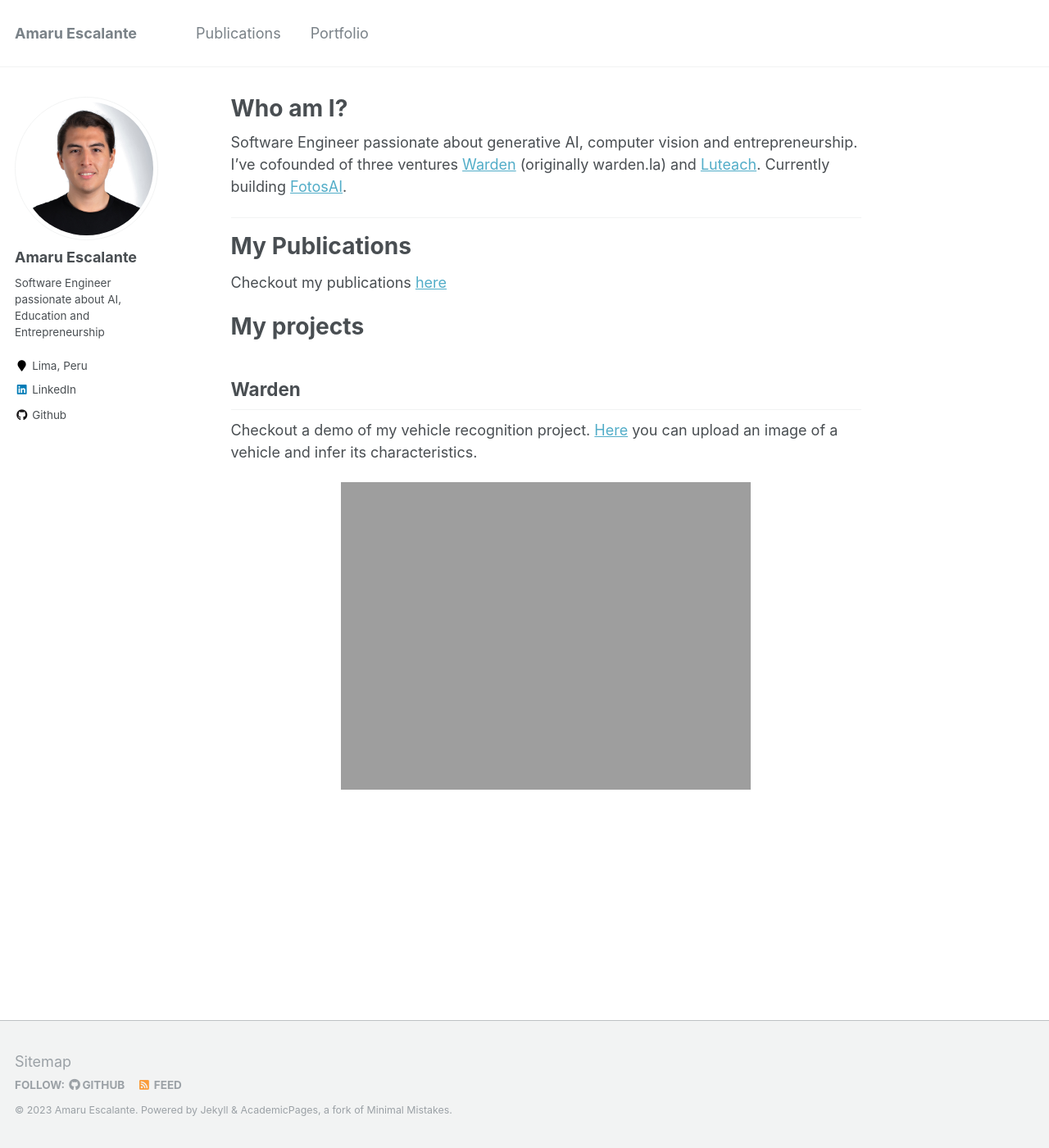
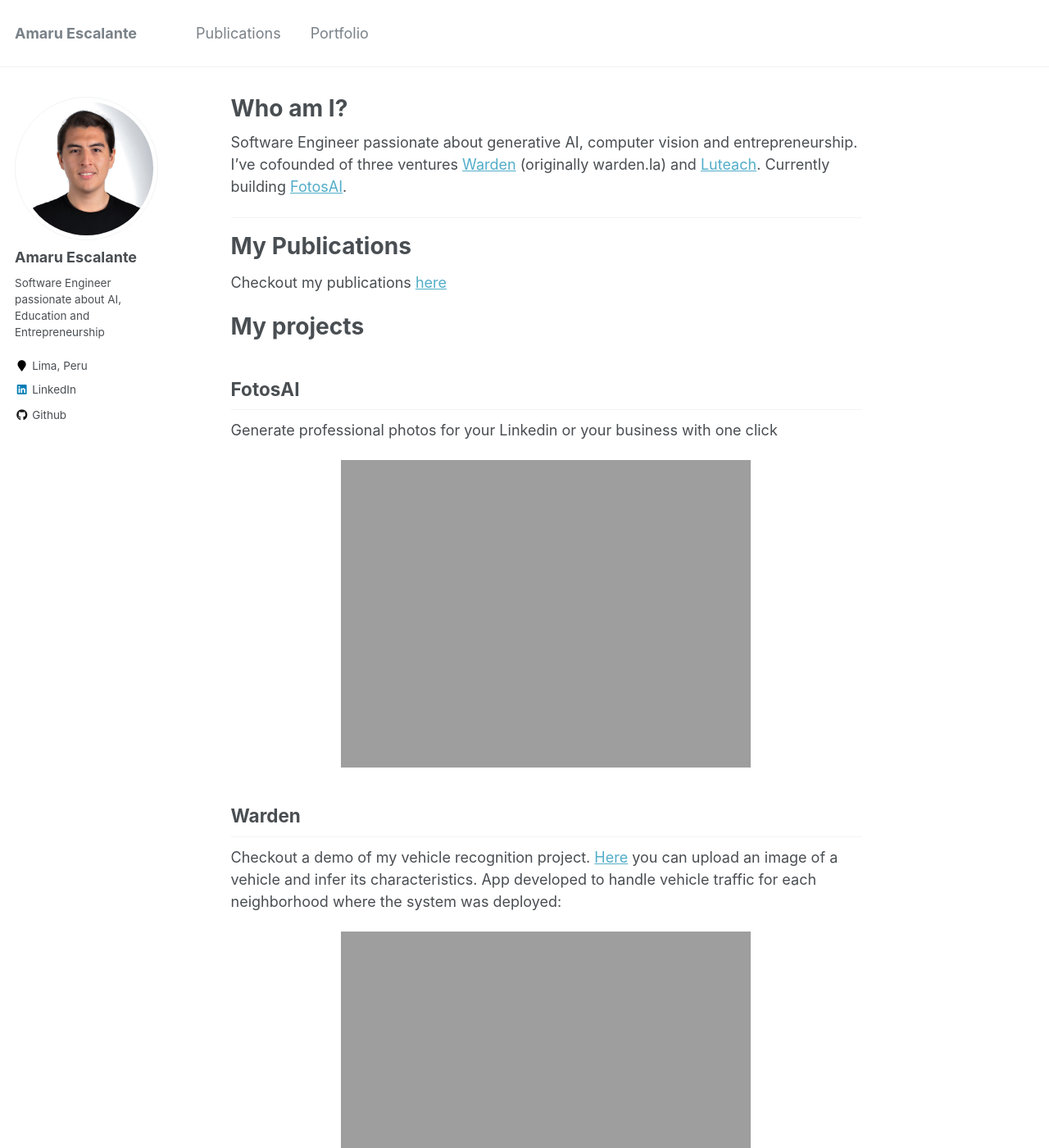
Before and after one commit to AmaruEscalante/amaru.github.io, a Jekyll site: the page built from _pages/about.md, in a window 1280 px wide and 1400 px high. Shown: the whole window at 82% size. Built offline with Jekyll 4.4.1, drawn with Linux system fonts in a browser that asks for light colours.

Commit message:
feat: add fotosai to portfolio

```diff
--- a/_pages/about.md
+++ b/_pages/about.md
@@ -17,11 +17,17 @@ Checkout my publications [here](https://amaruescalante.io/publications/)
 
 # My projects
 
+## FotosAI
+Generate professional photos for your Linkedin or your business with one click
+<p align="center">
+  <img src="https://amaruescalante.io/files/fotosai/fotos.png" width="500">
+</p>
+
+
 ## Warden
 Checkout a demo of my vehicle recognition project. [Here](https://vehicle-recognition-demo.vercel.app) you can upload an image of a vehicle and infer its characteristics.
-
-<!-- App developed to handle vehicle traffic for each neighborhood where the system was deployed:
-![App Demo](https://amaruescalante.io/files/vehicle-recognition/system-app-demo.gif) -->
+App developed to handle vehicle traffic for each neighborhood where the system was deployed:
+<!-- ![App Demo](https://amaruescalante.io/files/vehicle-recognition/system-app-demo.gif) -->
 
 <p align="center">
   <img src="https://amaruescalante.io/files/vehicle-recognition/system-app-demo.gif" width="500">
```
Also changed, not shown: 1 other file.
